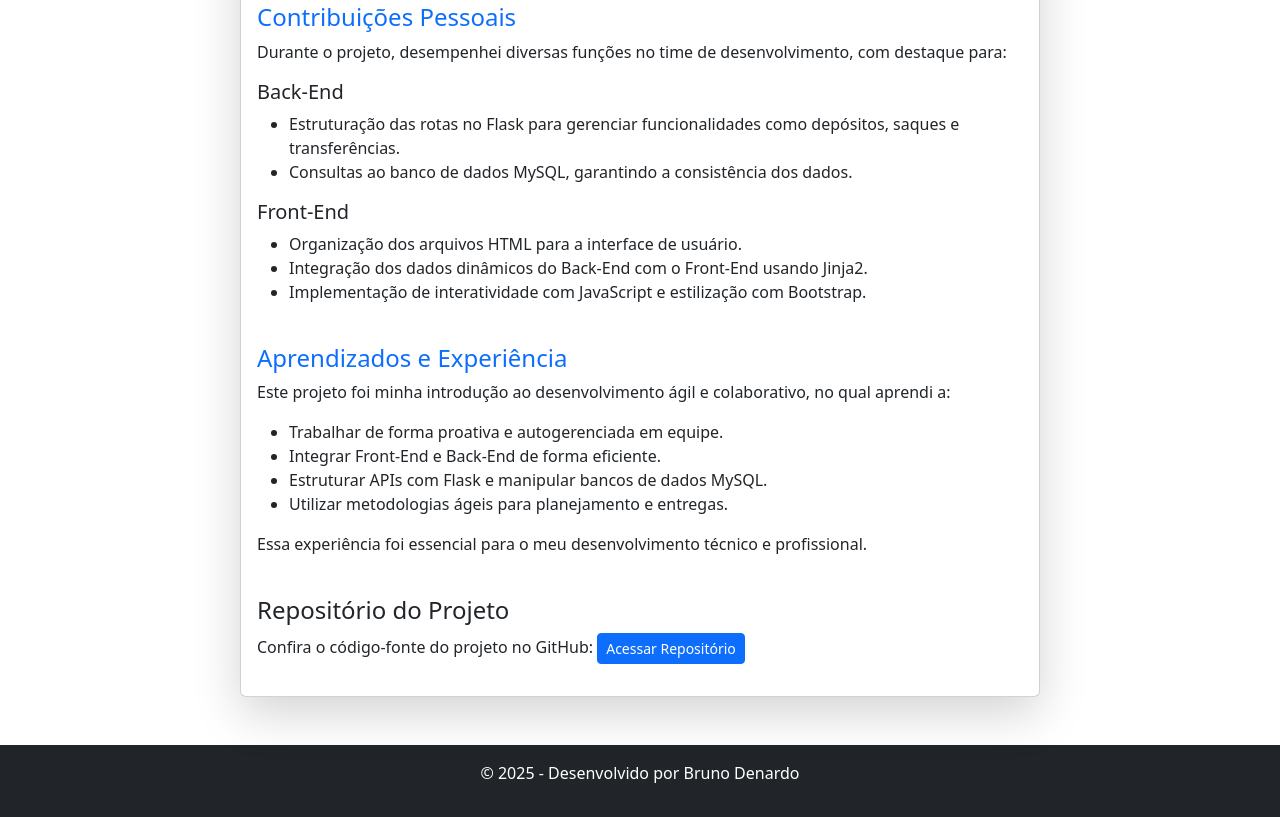
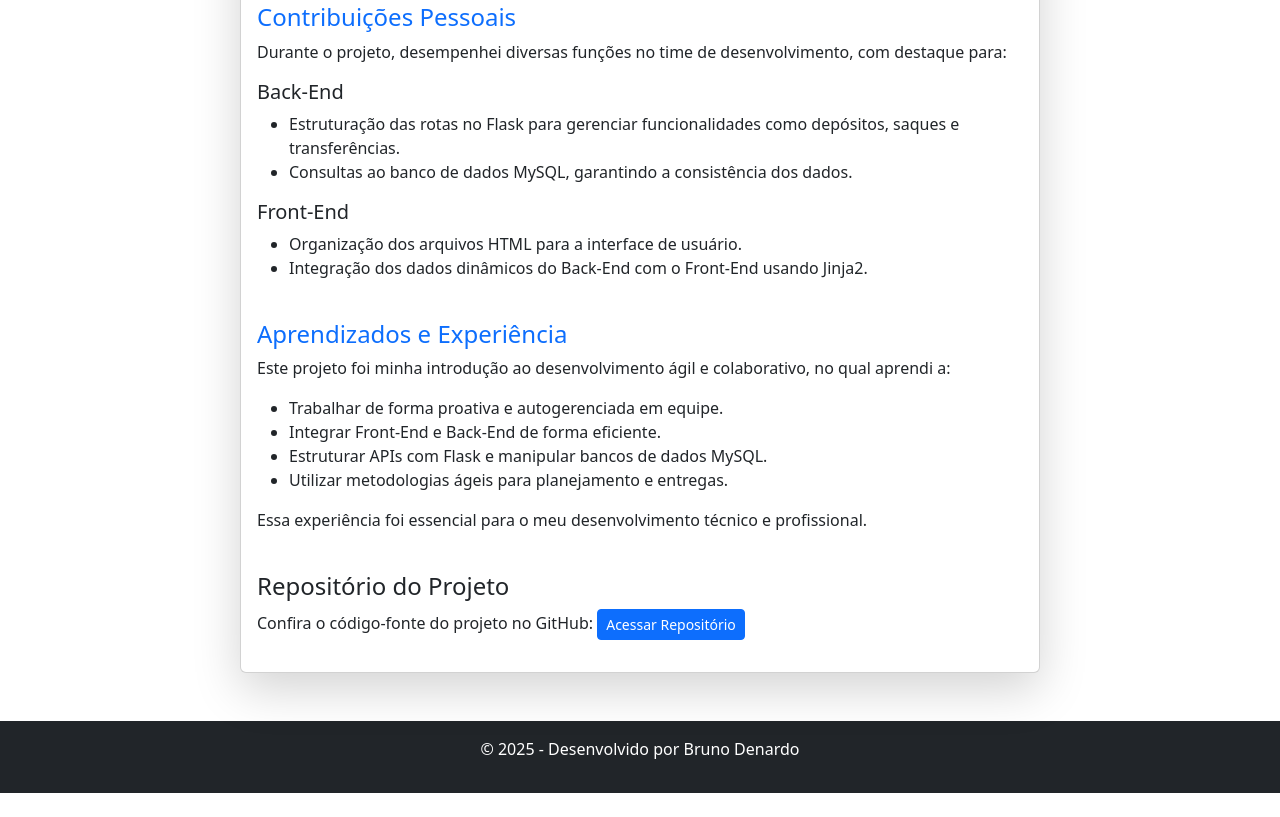
Before and after one commit to fatec-sjc-dsm-portfolio/ra1461392221008, a plain HTML site: page docs/guara-internet-banking.html in a window 1280 px wide. Shown: the part 753-1570 px from the top of the page. After the commit the page ends 1546 px from the top, so only its background shows below. Drawn offline with nearby package versions, Linux system fonts and the light colour scheme.

Commit message:
Corrigindo parte do texto guara-internet-banking

```diff
--- a/docs/guara-internet-banking.html
+++ b/docs/guara-internet-banking.html
@@ -47,7 +47,6 @@
             <ul>
               <li>Organização dos arquivos HTML para a interface de usuário.</li>
               <li>Integração dos dados dinâmicos do Back-End com o Front-End usando Jinja2.</li>
-              <li>Implementação de interatividade com JavaScript e estilização com Bootstrap.</li>
             </ul>
           </br>
           <h4 class="text-primary">Aprendizados e Experiência</h4>
```
